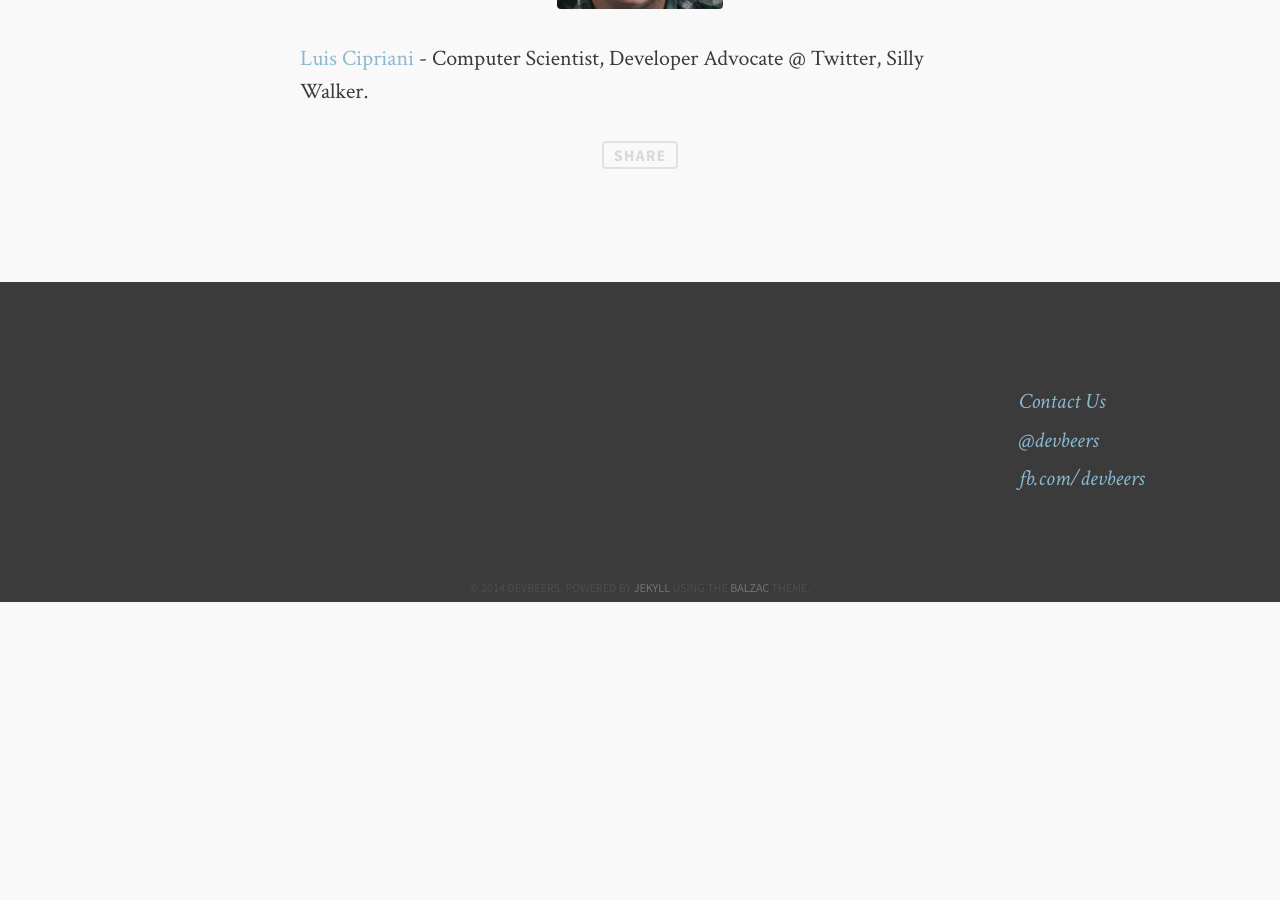
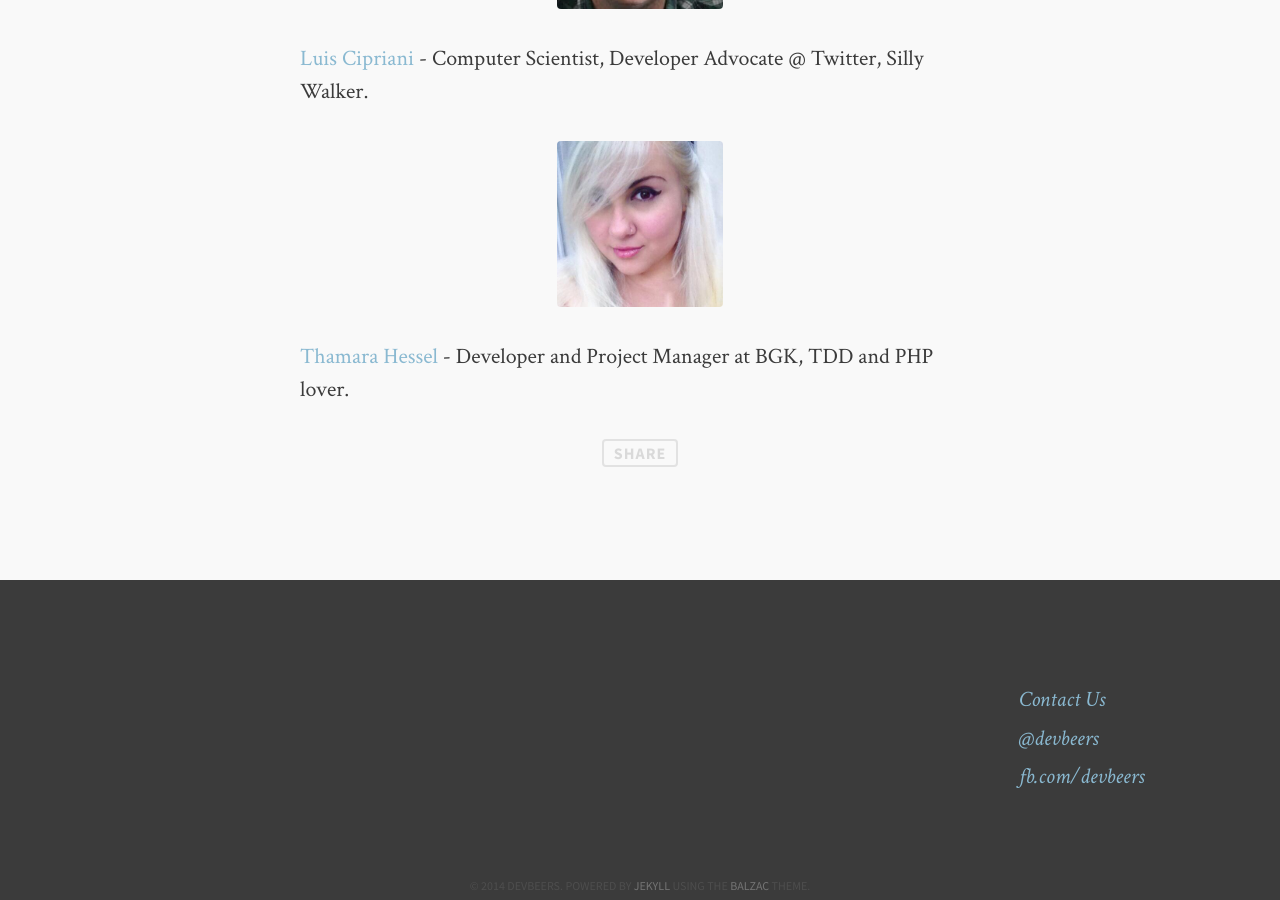
Before and after one commit to devbeers/devbeers.github.io, a Jekyll site: the page built from index.md, in a window 1280 px wide and 900 px high, scrolled down 3179 px. Built offline with Jekyll 4.4.1, drawn with Linux system fonts in a browser that asks for light colours; comment, search, counter and statistics services are not loaded; before the commit the page ends 3781 px from its top, so only the background shows below that.

Commit message:
updated next events and added Thamara

```diff
--- a/index.md
+++ b/index.md
@@ -22,7 +22,7 @@ Are you interested in starting a devbeers group in your city? __Send us an [emai
 * Fun
 
 ### Next Event
-* <a href="https://www.eventick.com.br/devbeers5" target="_blank">São Paulo</a>
+* <a href="https://www.eventick.com.br/devbeers6" target="_blank">São Paulo</a>
 
 ### Sponsors
 <a href="http://sendgrid.com/" target="_blank"><img src="/images/sponsors/logo-sendgrid-stack.png" border="0" alt="SendGrid"></a>
@@ -40,3 +40,6 @@ We're always looking for local sponsors! Get in touch with us over [here](mailto
 
 ![Luis]({{ site.url }}/images/cipriani.png)
 <a href="https://twitter.com/lfcipriani" target="_blank">Luis Cipriani</a> - Computer Scientist, Developer Advocate @ Twitter, Silly Walker.
+
+![Thamara]({{ site.url }}/images/thamara.jpg)
+<a href="https://twitter.com/thamarahessel" target="_blank">Thamara Hessel</a> - Developer and Project Manager at BGK, TDD and PHP lover.
```
Also changed, not shown: images/thamara.jpg (added), images/thamara@2x.jpg (added).
